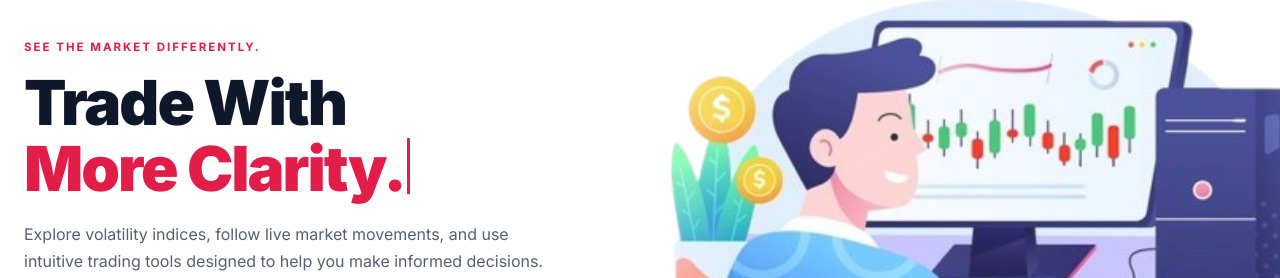
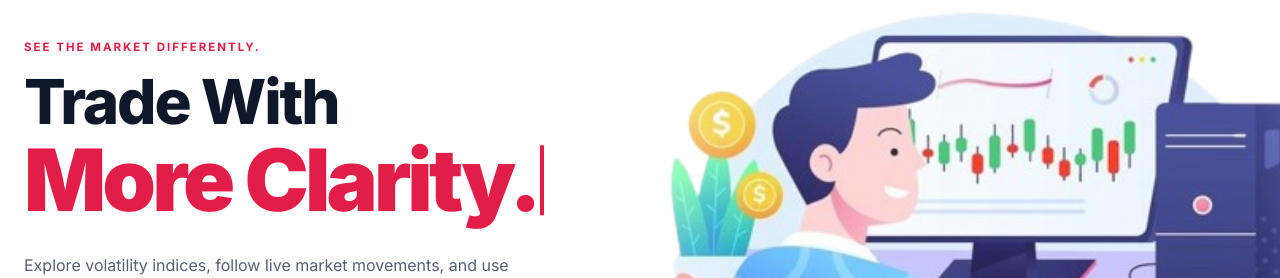
Before and after one commit to truelogic-lab/tagoption, a React (Vite) app: page / in a window 1280 px wide. Shown: the part 131-409 px from the top of the page. Built offline with nearby package versions, Linux system fonts and the light colour scheme; no server answers.

Commit message:
landing: hero headline as two-line display, accent fills width

```diff
--- a/src/components/landing/Hero.jsx
+++ b/src/components/landing/Hero.jsx
@@ -5,10 +5,6 @@ import Reveal from "../ui/Reveal";
 import Typewriter from "../ui/Typewriter";
 import heroImg from "../../assets/hero.png";
 
-/**
- * Landing hero. The illustration bleeds off the right edge behind the copy.
- * The headline's second clause types itself in and cycles.
- */
 export default function Hero() {
   return (
     <section className="hero">
@@ -25,8 +21,8 @@ export default function Hero() {
 
           <Reveal delay={80}>
             <h1 className="hero__title">
-              Trade With{" "}
-              <span className="accent">
+              <span className="hero__title-lead">Trade With</span>
+              <span className="hero__title-accent">
                 <Typewriter text="More Clarity." speed={100} holdMs={2200} />
               </span>
             </h1>
--- a/src/styles/landing.css
+++ b/src/styles/landing.css
@@ -794,3 +794,63 @@
   min-height: 1em;
   vertical-align: bottom;
 }
+
+/* -------------------------------------------------------------
+   Hero headline — two-line display treatment.
+
+   Line 1 ("Trade With") is the setup. Line 2 ("More Clarity.")
+   is the payoff and renders larger so it visually fills the
+   column width. Both lines left-align to the same gutter.
+   ------------------------------------------------------------- */
+
+.hero__title {
+  display: flex;
+  flex-direction: column;
+  gap: 4px;
+  font-size: clamp(38px, 7.2vw, 86px);
+  line-height: 1.02;
+  letter-spacing: -0.045em;
+  font-weight: 900;
+  color: var(--text);
+  margin-bottom: 24px;
+  max-width: 100%;
+}
+
+.hero__title-lead {
+  display: block;
+  font-size: 0.72em;
+  font-weight: 800;
+  letter-spacing: -0.035em;
+  color: var(--text);
+}
+
+.hero__title-accent {
+  display: block;
+  font-size: 1em;
+  color: var(--red);
+  min-height: 1.05em;
+  /* Reserve the widest state of the typewriter text so the block
+     never collapses or reflows when the phrase erases. */
+  min-width: 13ch;
+}
+
+/* Typewriter inherits the headline's sizing */
+.hero__title-accent .tw {
+  font: inherit;
+  color: inherit;
+  letter-spacing: inherit;
+}
+
+.hero__title-accent .tw__caret {
+  height: 0.82em;
+  width: 0.05em;
+  background: var(--red);
+}
+
+@media (max-width: 520px) {
+  .hero__title {
+    font-size: clamp(30px, 9vw, 44px);
+    margin-bottom: 18px;
+  }
+  .hero__title-lead { font-size: 0.68em; }
+}
```
